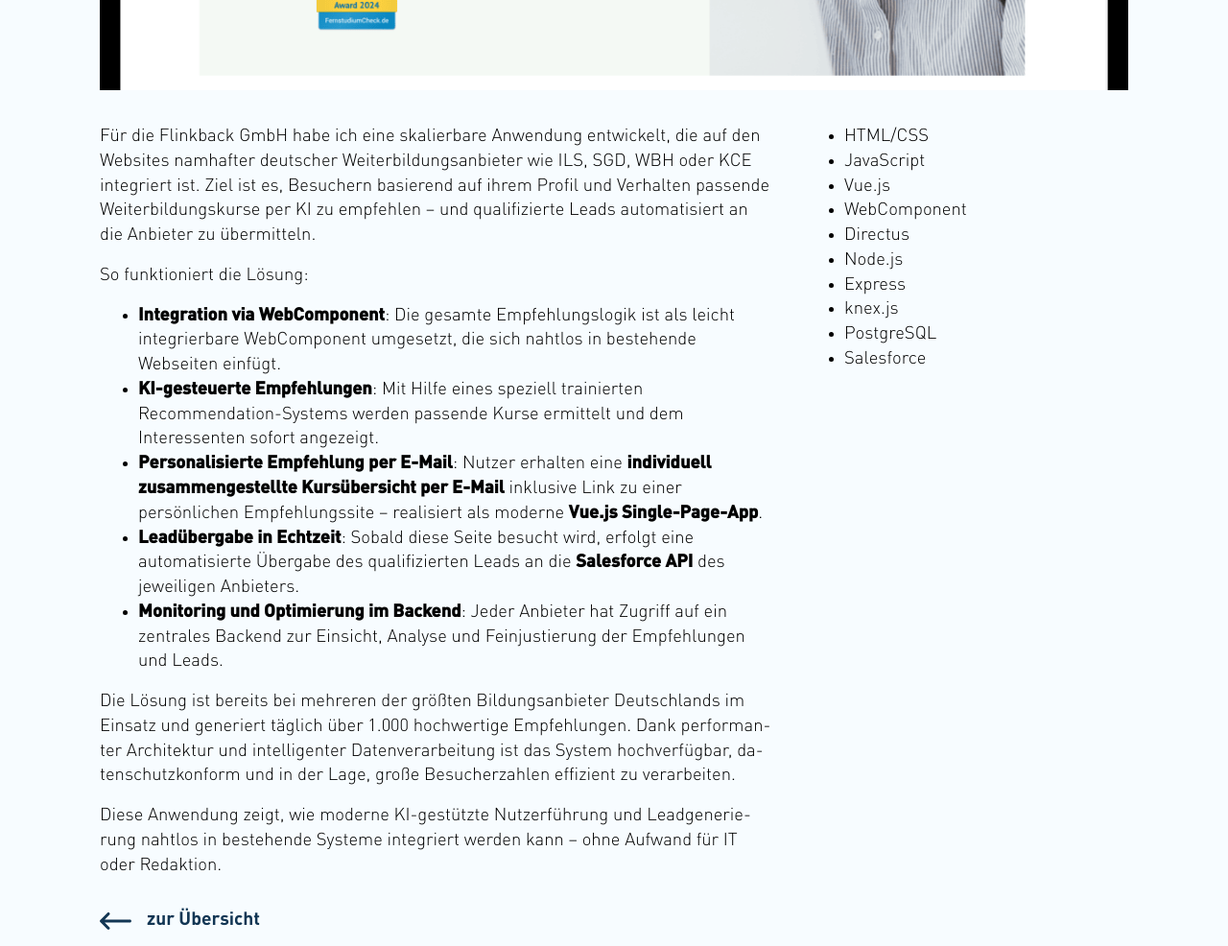
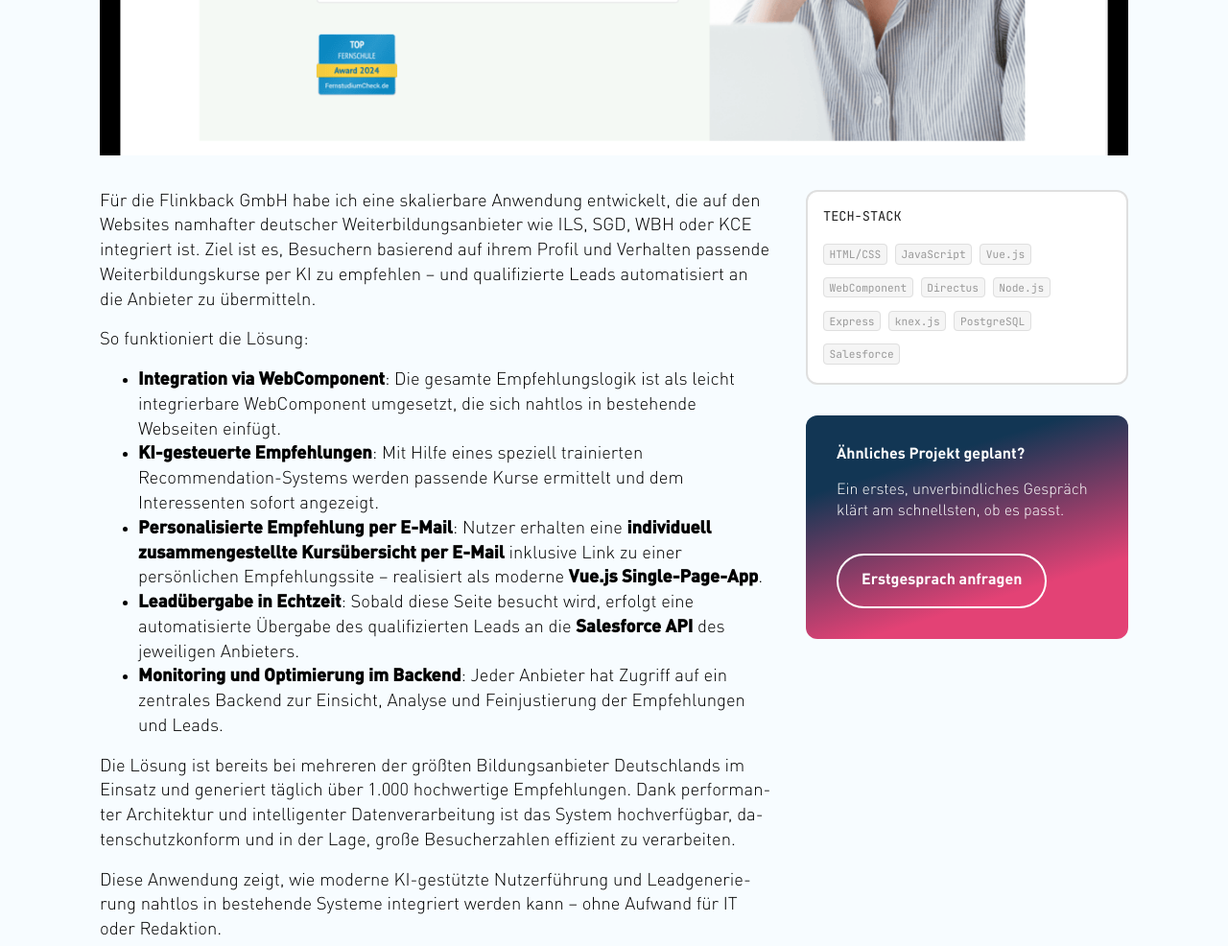
Before and after one commit to siryan2/yhits-website, an Eleventy site: page src/projekte/flinkback-flow.njk in a window 1280 px wide. Shown: the part 760-1746 px from the top of the page at 96% size. Built offline with nearby package versions, Linux system fonts and the light colour scheme; Eleventy itself is replaced by a stand-in of ours; files that its build step writes are made by us from their sources.

Commit message:
feat(projectDetails): optimize layout

```diff
--- a/src/_includes/layouts/project.njk
+++ b/src/_includes/layouts/project.njk
@@ -8,9 +8,15 @@ layout: layouts/base.njk
     </div>
   </div>
 
+  <div class="row">
+    <div class="col-xs-12">
+      <p class="mt-1">{{ description }}</p>
+    </div>
+  </div>
+
   <div class="row mt-2">
     <div class="col-xs-12">
-      <img src="{{eleventyNavigation.coverImage}}" alt="Dashboard" eleventy:widths="500,800,1200" class="project-detail__image" />
+      <img src="{{eleventyNavigation.coverImage}}" alt="Dashboard" eleventy:widths="500,800,1200" class="project-detail__image"/>
     </div>
   </div>
 
@@ -19,12 +25,27 @@ layout: layouts/base.njk
       {{ content | safe }}
     </div>
 
-    <aside class="col-xs-12 col-md-4 mt-2--sm">
-      <ul class="list">
-        {%- for tag in tags -%}
-          <li>{{ tag }}</li>
-        {%- endfor -%}
-      </ul>
+    <aside class="col-xs-12 col-md-4 mt-2--sm project-detail__aside">
+      <div class="project-detail__aside-inner">
+        <div class="pa-1 bg-color-white" style="border-radius: var(--border-radius-large); border: 2px solid var(--c-medium-gray)">
+          <h4 class="headline headline--brand-bold text-uppercase">
+            <code style="background: transparent; border: none; padding: 0; margin: 0">Tech-Stack</code>
+          </h4>
+          <ul class="list project-card__tags mt-1">
+            {%- for tag in tags -%}
+              <li>
+                <code>{{ tag }}</code>
+              </li>
+            {%- endfor -%}
+          </ul>
+        </div>
+
+        <div class="mt-2 pa-2 bg-color-gradient color-white" style="border-radius: var(--border-radius-large);">
+          <h4 class="headline color-white headline--brand-bold">Ähnliches Projekt geplant?</h4>
+          <p class="font--regular">Ein erstes, unverbindliches Gespräch klärt am schnellsten, ob es passt.</p>
+          <a href="/kontakt/" class="mt-2 btn btn-ghost btn-ghost--light">Erstgesprach anfragen</a>
+        </div>
+      </div>
     </aside>
   </div>
 
--- a/src/css/components/_card.scss
+++ b/src/css/components/_card.scss
@@ -101,6 +101,7 @@ a.card {
   }
 
   &__image {
+    aspect-ratio: 16 / 10;
     border: 2px solid var(--c-medium-gray);
     max-width: 100%;
     height: auto;
--- a/src/css/layout/_project.scss
+++ b/src/css/layout/_project.scss
@@ -1,3 +1,5 @@
+@use "../variables" as *;
+
 .project-detail {
 
   &__image {
@@ -5,4 +7,13 @@
     height: auto;
     object-fit: cover;
   }
+
+  &__aside {
+    &-inner {
+      @media screen and (min-width: $screen-md) {
+        position: sticky;
+        top: 2rem;
+      }
+    }
+  }
 }
```
